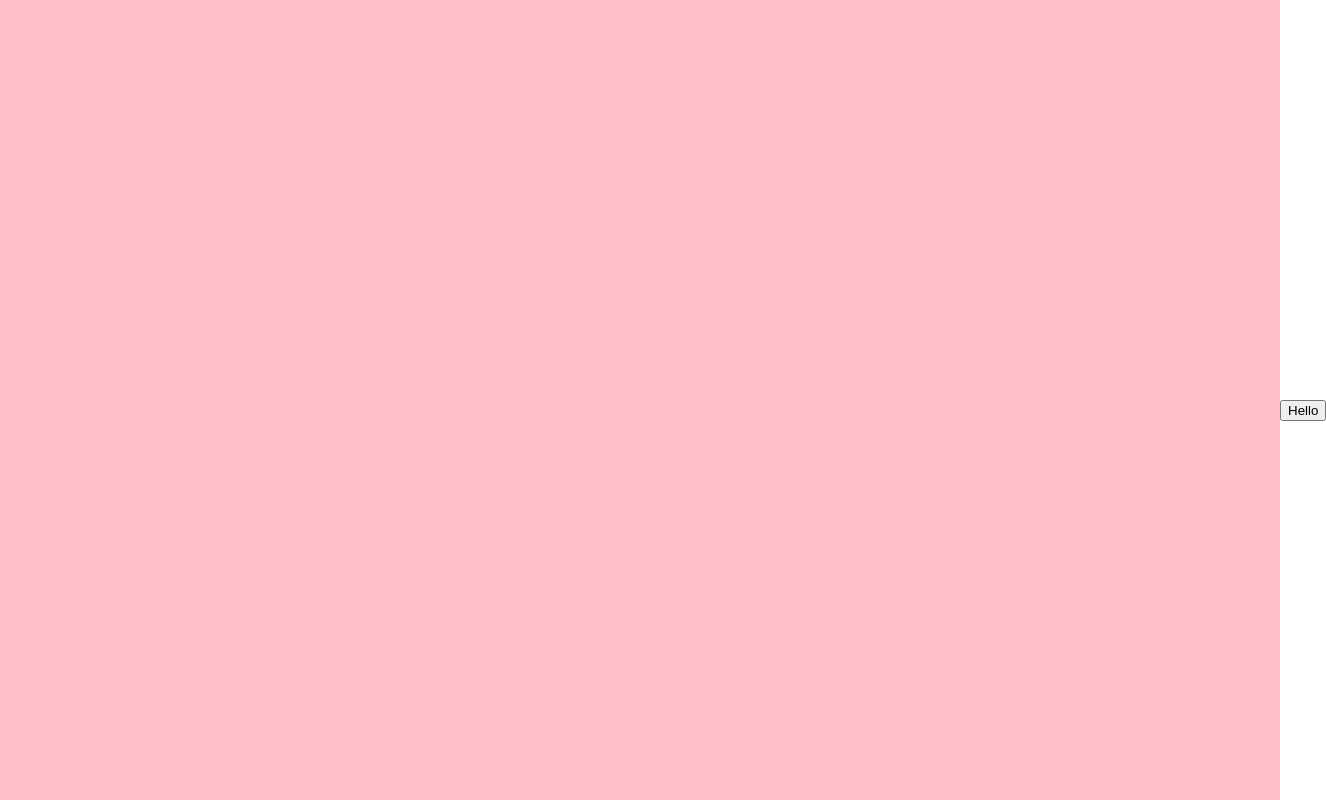
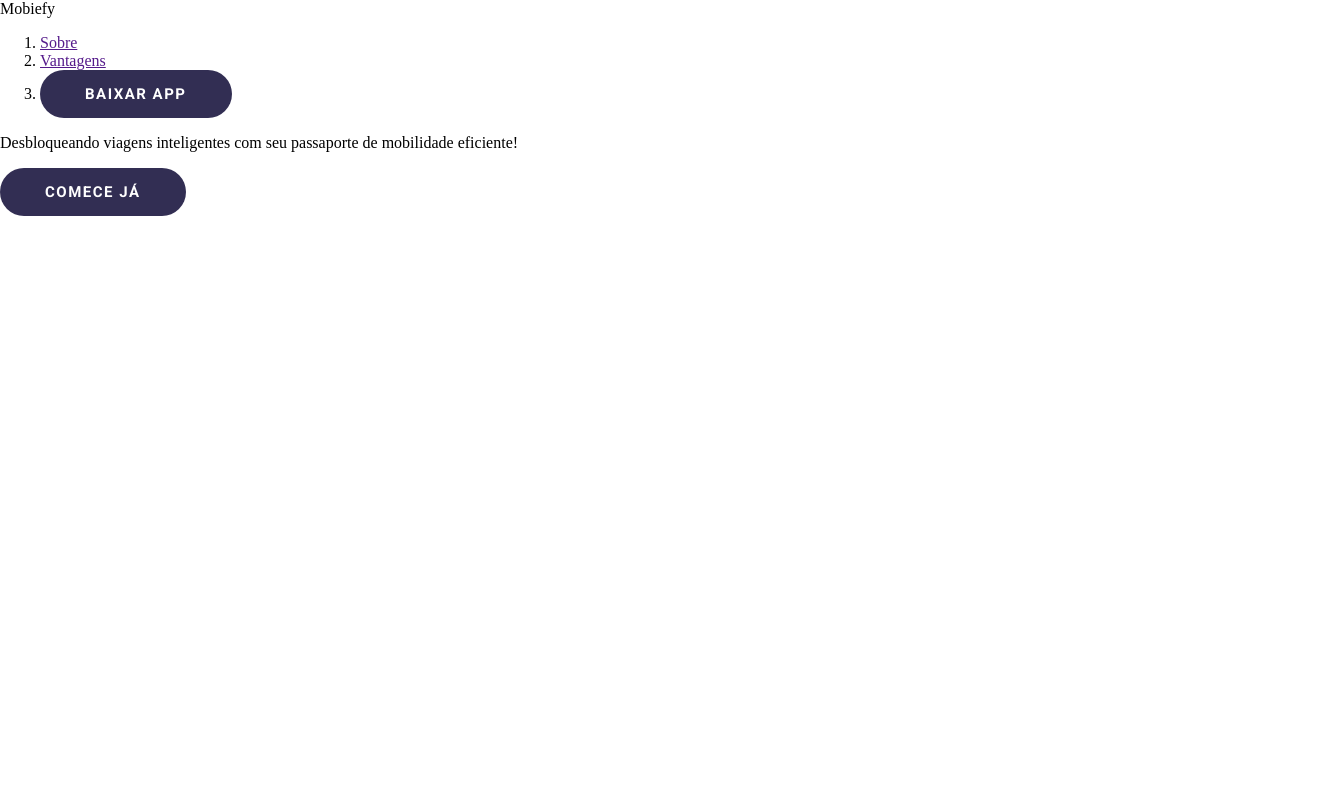
Before and after one commit to larissasoarre/MobiefyWebsite, a React (Vite) app: page / in a window 1280 px wide. Shown: the top 800 px of the page, 1326 px wide, since content can reach past the window. Built offline with nearby package versions, Linux system fonts and the light colour scheme.

Commit message:
feat: create header and button component

```diff
--- a/src/App.tsx
+++ b/src/App.tsx
@@ -1,36 +1,11 @@
-import { useRef } from "react";
 import "./App.css";
-import { motion, useScroll, useTransform } from "framer-motion";
+import Header from "./components/Header/Header";
 
 function App() {
-  const targetRef = useRef(null);
-  const { scrollYProgress } = useScroll({
-    target: targetRef,
-    offset: ["start start", "end end"],
-  });
-
-  // const example = useTransform(scrollYProgress, [x, y], [x, y]);
-
-  const buttonX = useTransform(scrollYProgress, [0, 1], ["0%", "100%"]);
-
   return (
-    <div ref={targetRef} style={{ height: "200vh", backgroundColor: "aqua" }}>
-      <div
-        style={{
-          width: "100vw",
-          height: "100vh",
-          backgroundColor: "pink",
-          position: "sticky",
-          top: 0,
-        }}
-      >
-        <motion.button
-          style={{ position: "absolute", top: "50%", left: buttonX }}
-        >
-          Hello
-        </motion.button>
-      </div>
-    </div>
+    <>
+      <Header></Header>
+    </>
   );
 }
 
--- /dev/null
+++ b/src/components/Button/Button.css
@@ -0,0 +1,12 @@
+.button {
+    border: none;
+    color: var(--color-white);
+    background-color: var(--color-primary);
+    font-family: var(--fontFamily-text);
+    font-weight: var(--fontWeight-bold);
+    font-size: var(--fontSize-desktop-s);
+    letter-spacing: 1.5px;
+    border-radius: 47px;
+    padding: 15px 45px;
+    text-transform: uppercase;
+}
--- /dev/null
+++ b/src/components/Button/Button.tsx
@@ -0,0 +1,13 @@
+import { ReactNode } from "react";
+import "./Button.css";
+
+type ButtonProps = {children?:ReactNode}
+
+export default function Button({children}:ButtonProps) {
+
+    return (
+      <button className="button">
+          {children}
+      </button>
+    );
+  }
--- /dev/null
+++ b/src/components/Header/Header.tsx
@@ -0,0 +1,30 @@
+import "./Header.css";
+import Button from "../Button/Button";
+// import { useRef } from "react";
+// import { motion, useScroll, useTransform } from "framer-motion";
+
+export default function Header() {
+
+  return (
+    <div className="header-container">
+        <nav>
+            <span>Mobiefy</span>
+            <ol>
+                <li>
+                    <a href="">Sobre</a>
+                </li>
+                <li>
+                    <a href="">Vantagens</a>
+                </li>
+                <li>
+                    <Button>Baixar App</Button>
+                </li>
+            </ol>
+        </nav>
+        <div>
+            <p>Desbloqueando viagens inteligentes com seu passaporte de mobilidade eficiente!</p>
+            <Button>Comece Já</Button>
+        </div>
+    </div>
+  );
+}
```
Also changed, not shown: src/components/Header/Header.css (added).
